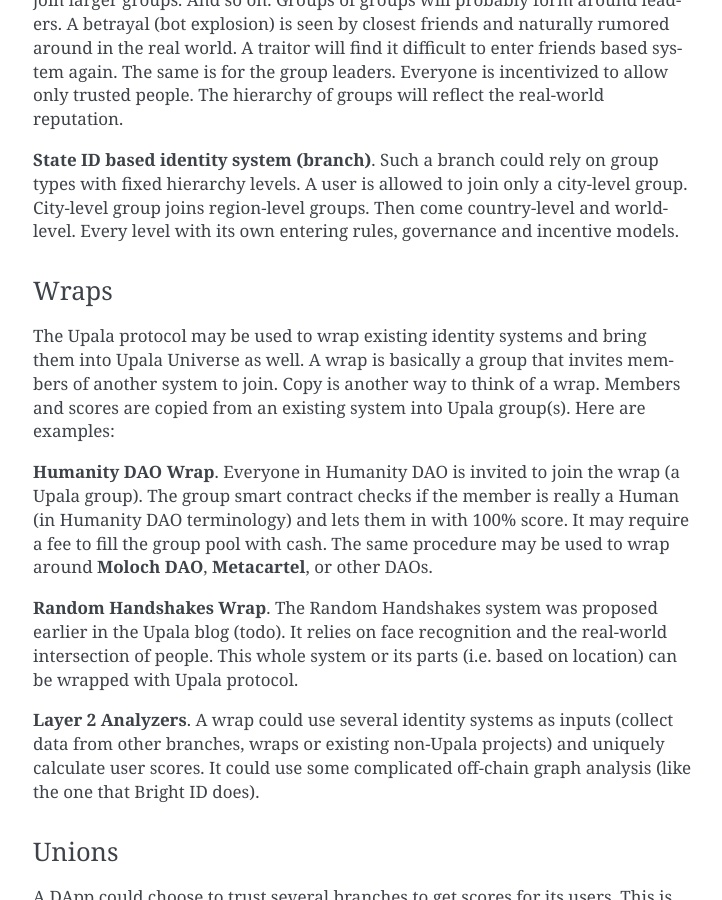
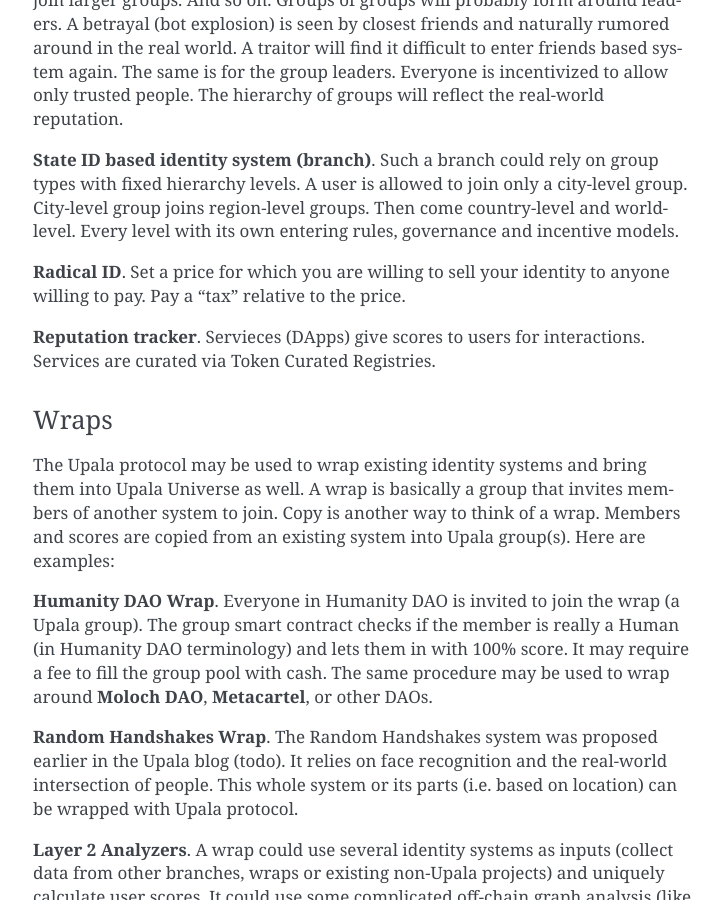
Before and after one commit to upala-digital-identity/docs, a Sphinx documentation site: the page built from source/universe.rst, in a window 1280 px wide and 900 px high, scrolled down 1686 px. Shown: the whole window, without its empty margins (387-1109 px from the left). Built offline with Sphinx 7.4.7, drawn with Linux system fonts in a browser that asks for light colours.

Commit message:
Radical ID, Reputation tracker

```diff
--- a/source/universe.rst
+++ b/source/universe.rst
@@ -58,6 +58,10 @@
 
 **State ID based identity system (branch)**. Such a branch could rely on group types with fixed hierarchy levels. A user is allowed to join only a city-level group. City-level group joins region-level groups. Then come country-level and world-level. Every level with its own entering rules, governance and incentive models.
 
+**Radical ID**. Set a price for which you are willing to sell your identity to anyone willing to pay. Pay a "tax" relative to the price.
+
+**Reputation tracker**.
+Servieces (DApps) give scores to users for interactions. Services are curated via Token Curated Registries.
 
 Wraps
 -----
```
Also changed, not shown: other parts of source/universe.rst (+0 -4 lines).
